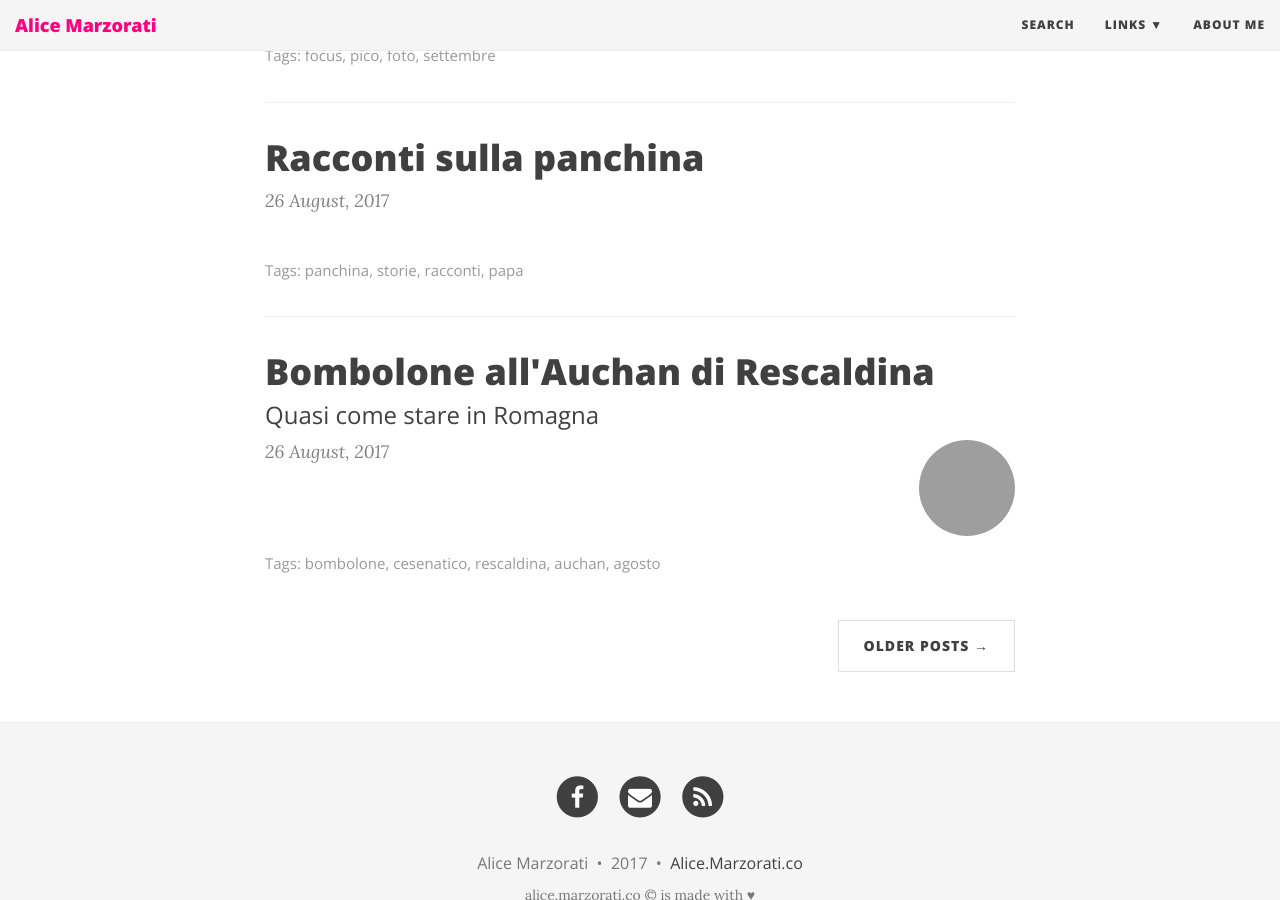
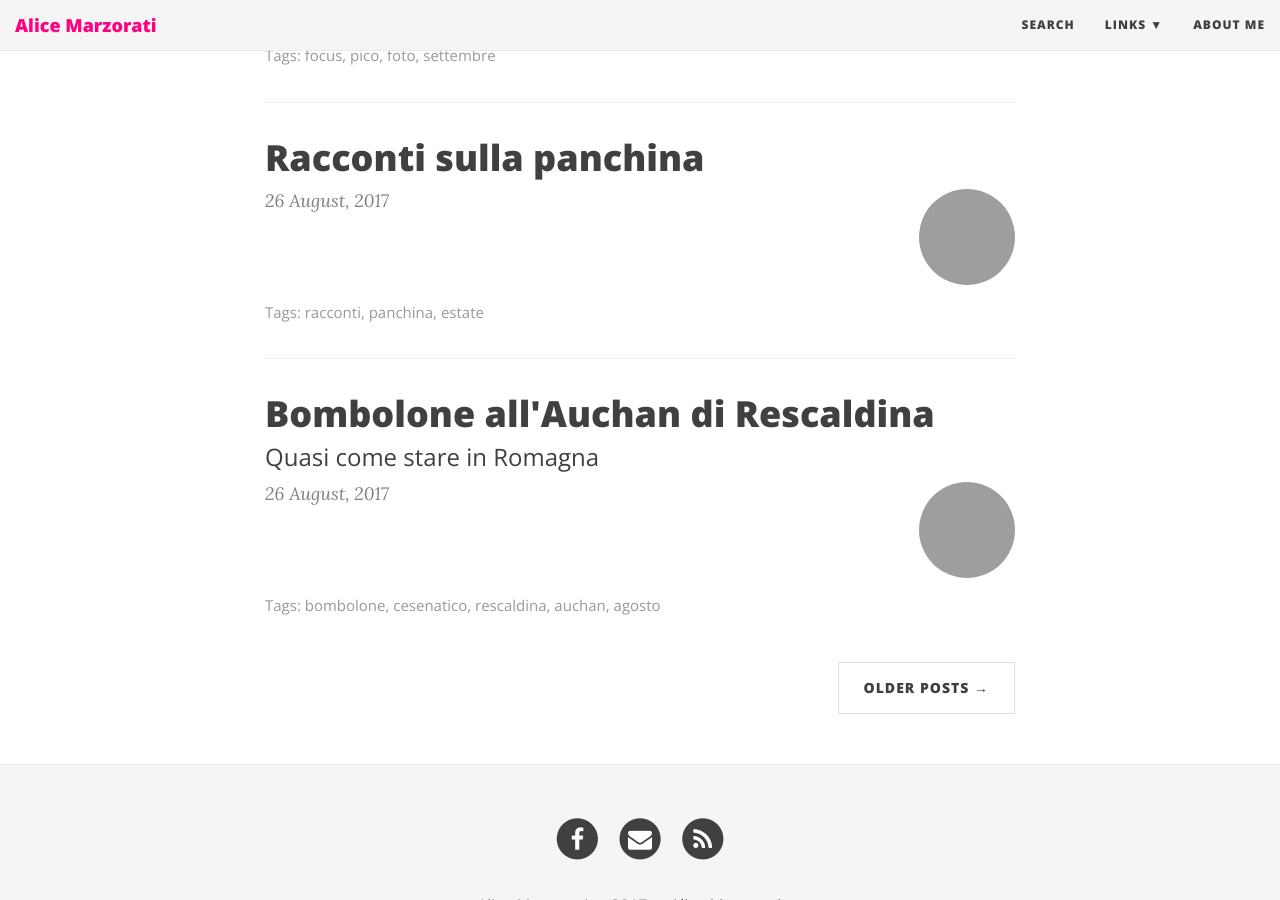
Before and after one commit to marste/Alice, a Jekyll site: the page built from index.html, in a window 1280 px wide and 900 px high, scrolled down 784 px. Built offline with Jekyll 4.4.1, drawn with Linux system fonts in a browser that asks for light colours; nearby versions of some CDN libraries; the list of posts is cut into pages by our own code; grey boxes are pictures that could not be loaded.

Commit message:
Added new post

```diff
--- a/_posts/2017-08-26-racconti-panchina.md
+++ b/_posts/2017-08-26-racconti-sulla-panchina.md
@@ -6,12 +6,10 @@
 share-img: 'https://farm5.staticflickr.com/4438/36540482100_d421ec3c8a_q.jpg'
 image: 'https://farm5.staticflickr.com/4438/36540482100_d421ec3c8a_q.jpg'
 categories:
-  - papa
+  - svago
 tags:
+  - racconti
   - panchina
-  - storie
-  - racconti
-  - papa
-image:
+  - estate
 ---
 ![storie](https://farm5.staticflickr.com/4438/36540482100_34fce748dc_o.jpg)
```
